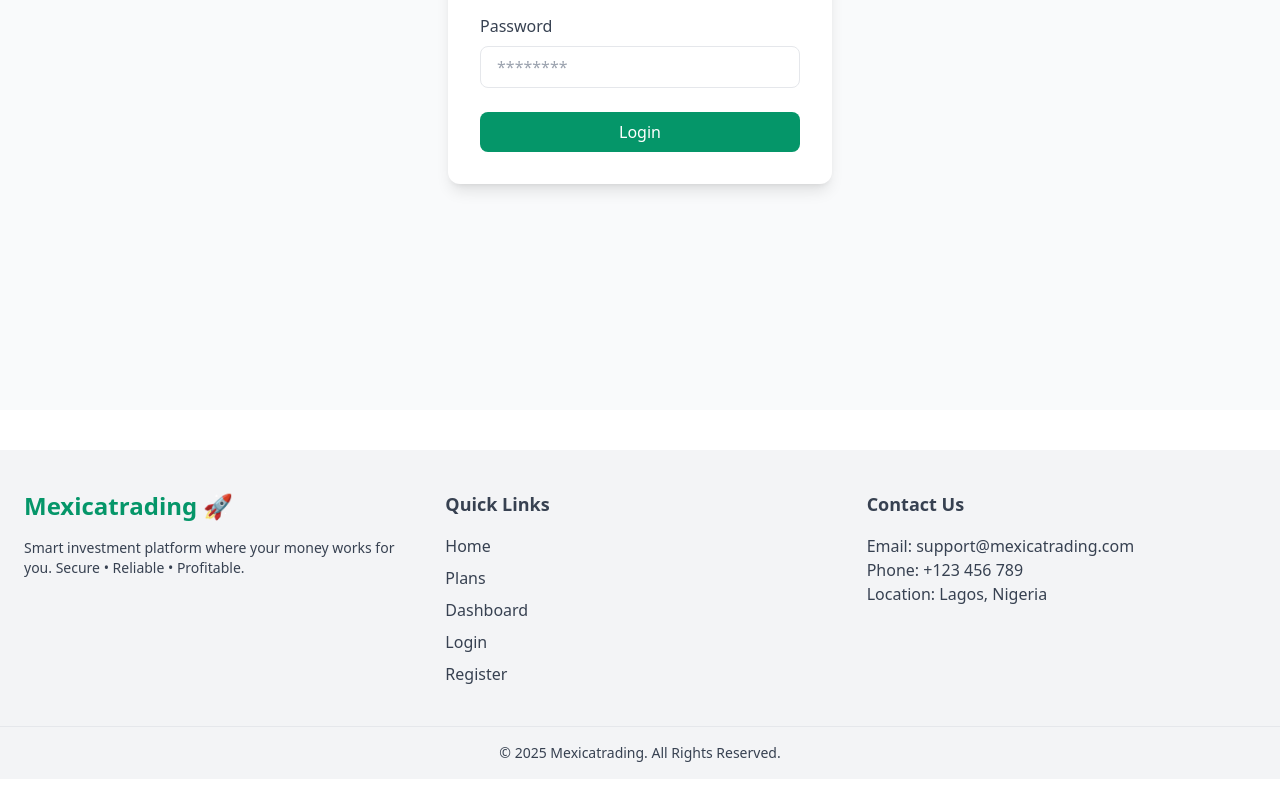
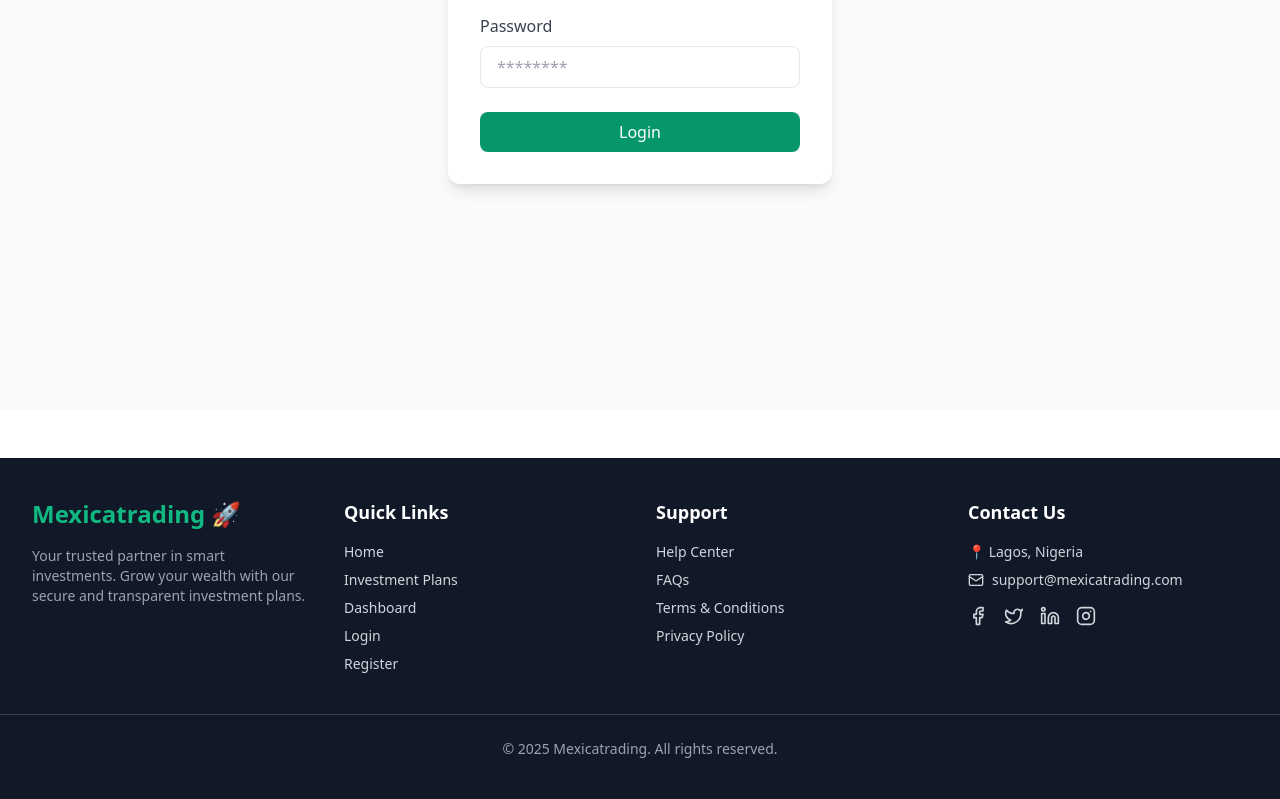
Before and after one commit to cchidiebere64-dot/Mexicatrading, a React (Vite) app: page /login in a window 1280 px wide. Shown: the part 454-1253 px from the top of the page. Built offline with nearby package versions, Linux system fonts and the light colour scheme.

Commit message:
Update Footer.jsx

```diff
--- a/src/components/Footer.jsx
+++ b/src/components/Footer.jsx
@@ -1,41 +1,63 @@
+import { Facebook, Twitter, Linkedin, Instagram, Mail } from "lucide-react";
+import { Link } from "react-router-dom";
+
 export default function Footer() {
   return (
-    <footer className="bg-gray-100 dark:bg-gray-900 text-gray-700 dark:text-gray-300 mt-10">
-      <div className="max-w-7xl mx-auto px-6 py-10 grid grid-cols-1 md:grid-cols-3 gap-8">
+    <footer className="bg-gray-900 text-gray-300 py-10 mt-12">
+      <div className="max-w-7xl mx-auto px-4 sm:px-6 lg:px-8 grid grid-cols-1 md:grid-cols-4 gap-8">
 
-        {/* Company Info */}
+        {/* Logo & About */}
         <div>
-          <h2 className="text-2xl font-bold text-emerald-600 mb-4">Mexicatrading 🚀</h2>
-          <p className="text-sm">
-            Smart investment platform where your money works for you.
-            Secure • Reliable • Profitable.
+          <h2 className="text-2xl font-bold text-emerald-500 mb-4">Mexicatrading 🚀</h2>
+          <p className="text-gray-400 text-sm">
+            Your trusted partner in smart investments. Grow your wealth with our
+            secure and transparent investment plans.
           </p>
         </div>
 
         {/* Quick Links */}
         <div>
-          <h3 className="font-semibold text-lg mb-4">Quick Links</h3>
-          <ul className="space-y-2">
-            <li><a href="/" className="hover:text-emerald-500">Home</a></li>
-            <li><a href="/plans" className="hover:text-emerald-500">Plans</a></li>
-            <li><a href="/dashboard" className="hover:text-emerald-500">Dashboard</a></li>
-            <li><a href="/login" className="hover:text-emerald-500">Login</a></li>
-            <li><a href="/register" className="hover:text-emerald-500">Register</a></li>
+          <h3 className="text-lg font-semibold text-white mb-4">Quick Links</h3>
+          <ul className="space-y-2 text-sm">
+            <li><Link to="/" className="hover:text-emerald-400">Home</Link></li>
+            <li><Link to="/plans" className="hover:text-emerald-400">Investment Plans</Link></li>
+            <li><Link to="/dashboard" className="hover:text-emerald-400">Dashboard</Link></li>
+            <li><Link to="/login" className="hover:text-emerald-400">Login</Link></li>
+            <li><Link to="/register" className="hover:text-emerald-400">Register</Link></li>
           </ul>
         </div>
 
-        {/* Contact */}
+        {/* Support */}
         <div>
-          <h3 className="font-semibold text-lg mb-4">Contact Us</h3>
-          <p>Email: <a href="mailto:support@mexicatrading.com" className="hover:text-emerald-500">support@mexicatrading.com</a></p>
-          <p>Phone: <a href="tel:+123456789" className="hover:text-emerald-500">+123 456 789</a></p>
-          <p>Location: Lagos, Nigeria</p>
+          <h3 className="text-lg font-semibold text-white mb-4">Support</h3>
+          <ul className="space-y-2 text-sm">
+            <li><a href="#" className="hover:text-emerald-400">Help Center</a></li>
+            <li><a href="#" className="hover:text-emerald-400">FAQs</a></li>
+            <li><a href="#" className="hover:text-emerald-400">Terms & Conditions</a></li>
+            <li><a href="#" className="hover:text-emerald-400">Privacy Policy</a></li>
+          </ul>
+        </div>
+
+        {/* Contact & Social */}
+        <div>
+          <h3 className="text-lg font-semibold text-white mb-4">Contact Us</h3>
+          <p className="text-sm mb-2">📍 Lagos, Nigeria</p>
+          <p className="text-sm mb-4 flex items-center gap-2">
+            <Mail size={16} /> support@mexicatrading.com
+          </p>
+
+          <div className="flex gap-4">
+            <a href="#" className="hover:text-emerald-400"><Facebook size={20} /></a>
+            <a href="#" className="hover:text-emerald-400"><Twitter size={20} /></a>
+            <a href="#" className="hover:text-emerald-400"><Linkedin size={20} /></a>
+            <a href="#" className="hover:text-emerald-400"><Instagram size={20} /></a>
+          </div>
         </div>
       </div>
 
-      {/* Bottom Bar */}
-      <div className="border-t dark:border-gray-700 py-4 text-center text-sm">
-        © {new Date().getFullYear()} Mexicatrading. All Rights Reserved.
+      {/* Bottom */}
+      <div className="mt-10 border-t border-gray-700 pt-6 text-center text-sm text-gray-400">
+        © {new Date().getFullYear()} Mexicatrading. All rights reserved.
       </div>
     </footer>
   );
```
